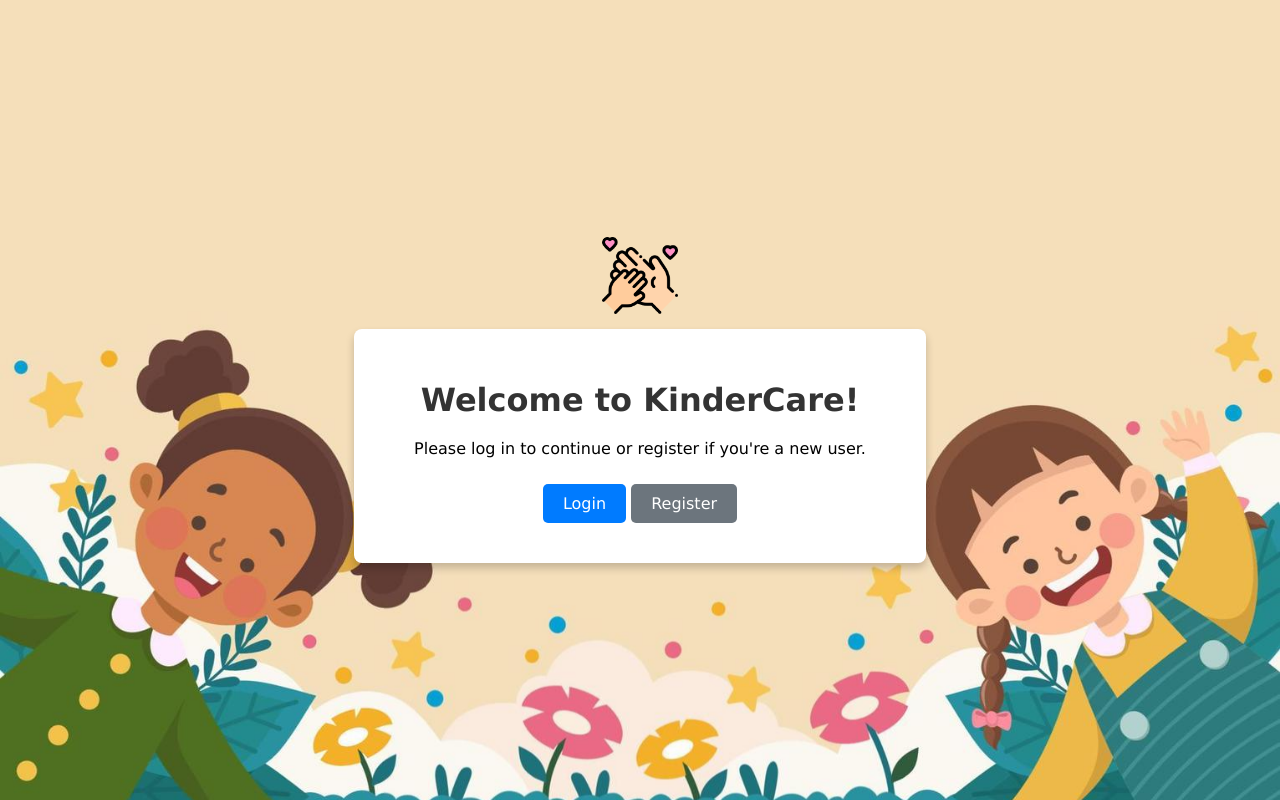
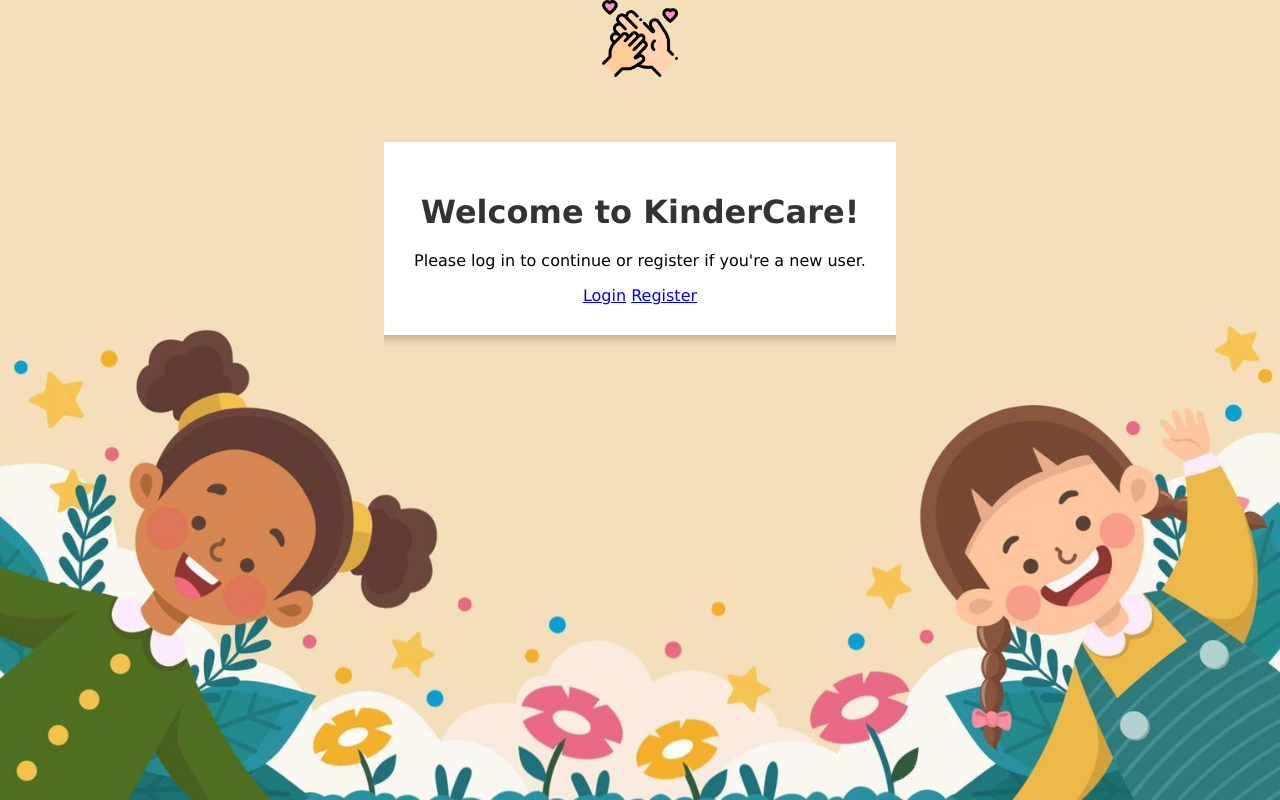
Before and after one commit to rhdbh/CSC584-KinderCare, a PHP site: page / in a window 1280 px wide. Run offline with PHP 8.4, Linux system fonts and the light colour scheme.

Commit message:
Update styles.css

```diff
--- a/css/styles.css
+++ b/css/styles.css
@@ -8,9 +8,9 @@ body, html {
     background-size: cover;
     display: flex;
     flex-direction: column;
-    justify-content: center;
+    justify-content: flex-start; /* Align top instead of center */
     align-items: center;
-    height: 100vh;
+    overflow: auto; /* Allow scrolling if content exceeds viewport */
 }
 
 /* Container styling */
@@ -22,39 +22,14 @@ body, html {
     width: 100%;
     max-width: 1200px; /* Adjusted for larger container needs */
     text-align: center;
-    position: relative; /* Allow positioning of elements like logout button */
+    position: relative;
+    margin-top: 50px; /* Added top margin to separate from the top */
 }
 
 /* Text styling */
 h1 {
     color: #333;
     margin-bottom: 20px;
-}
-
-/* Button styles */
-.button {
-    display: inline-block;
-    padding: 10px 20px;
-    margin: 10px 0;
-    border: none;
-    border-radius: 5px;
-    font-size: 16px;
-    cursor: pointer;
-    text-decoration: none;
-    color: #fff;
-    background-color: #007BFF;
-}
-
-.button:hover {
-    background-color: #0056b3;
-}
-
-.button-secondary {
-    background-color: #6c757d;
-}
-
-.button-secondary:hover {
-    background-color: #5a6268;
 }
 
 /* Logout button styling */
@@ -74,34 +49,43 @@ h1 {
     background-color: #cc3b3b;
 }
 
-/* Form styles */
-form {
+/* Dashboard content styling */
+.dashboard-content {
     display: flex;
-    flex-direction: column;
-    align-items: center;
+    flex-wrap: wrap;
+    justify-content: center;
+    gap: 15px;
+    margin-top: 20px;
 }
 
-label {
-    margin-bottom: 5px;
-    font-weight: bold;
+/* Card styles */
+.card {
+    background-color: #fff;
+    border-radius: 8px;
+    box-shadow: 0 5px 8px rgba(0, 0, 0, 0.1);
+    width: 200px; /* Set a fixed width */
+    text-align: center;
+    padding: 15px;
 }
 
-input {
-    width: 90%;
-    max-width: 300px;
-    padding: 10px;
-    margin-bottom: 15px;
-    border: 1px solid #ccc;
-    border-radius: 5px;
-    font-size: 16px;
+.card-img {
+    width: 100%; /* Ensure image fills the card */
+    max-width: 150px; /* Limit image size */
+    height: auto;
+    object-fit: contain;
 }
 
-textarea {
-    width: 90%;
-    max-width: 300px;
-    padding: 10px;
-    margin-bottom: 15px;
-    border: 1px solid #ccc;
-    border-radius: 5px;
+/* Text styles inside card */
+.card h3 {
     font-size: 16px;
+    margin-top: 10px;
 }
+
+.card a {
+    text-decoration: none;
+    color: #007BFF;
+}
+
+.card a:hover {
+    text-decoration: underline;
+}
```
